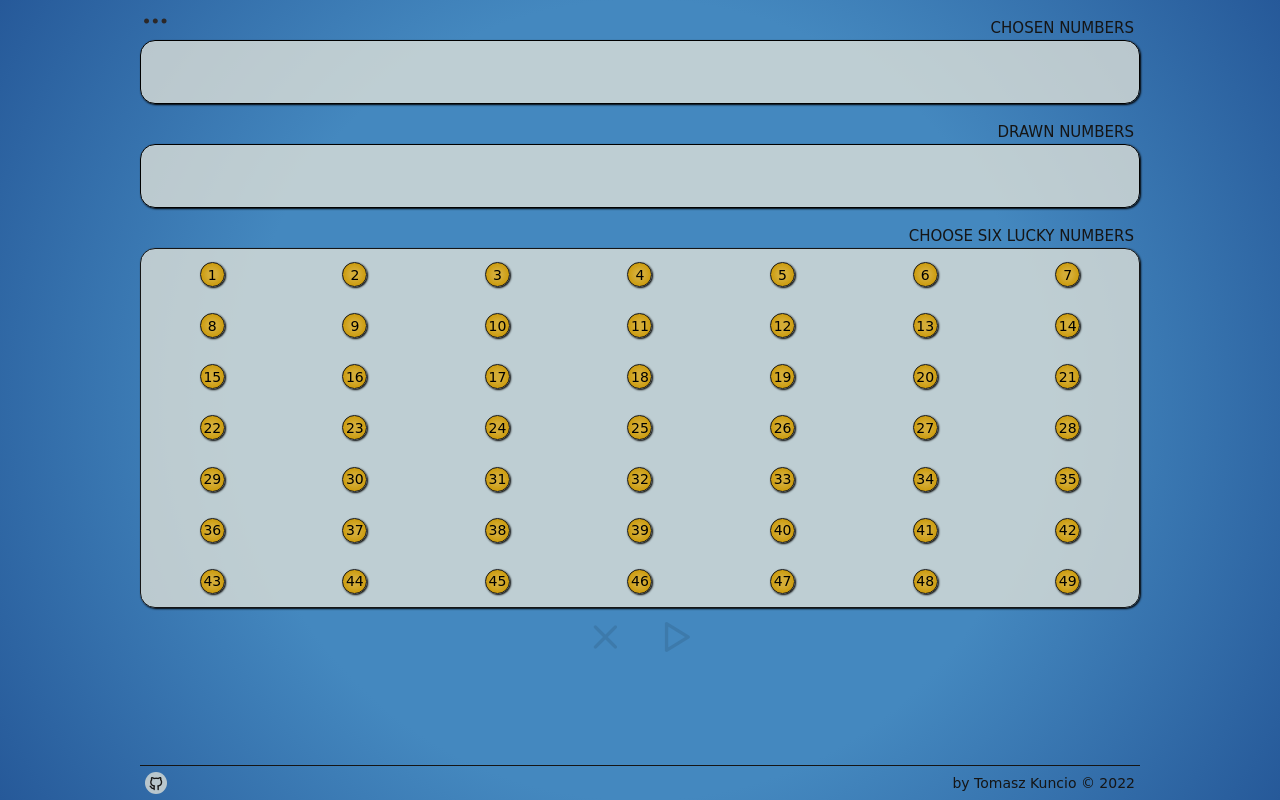
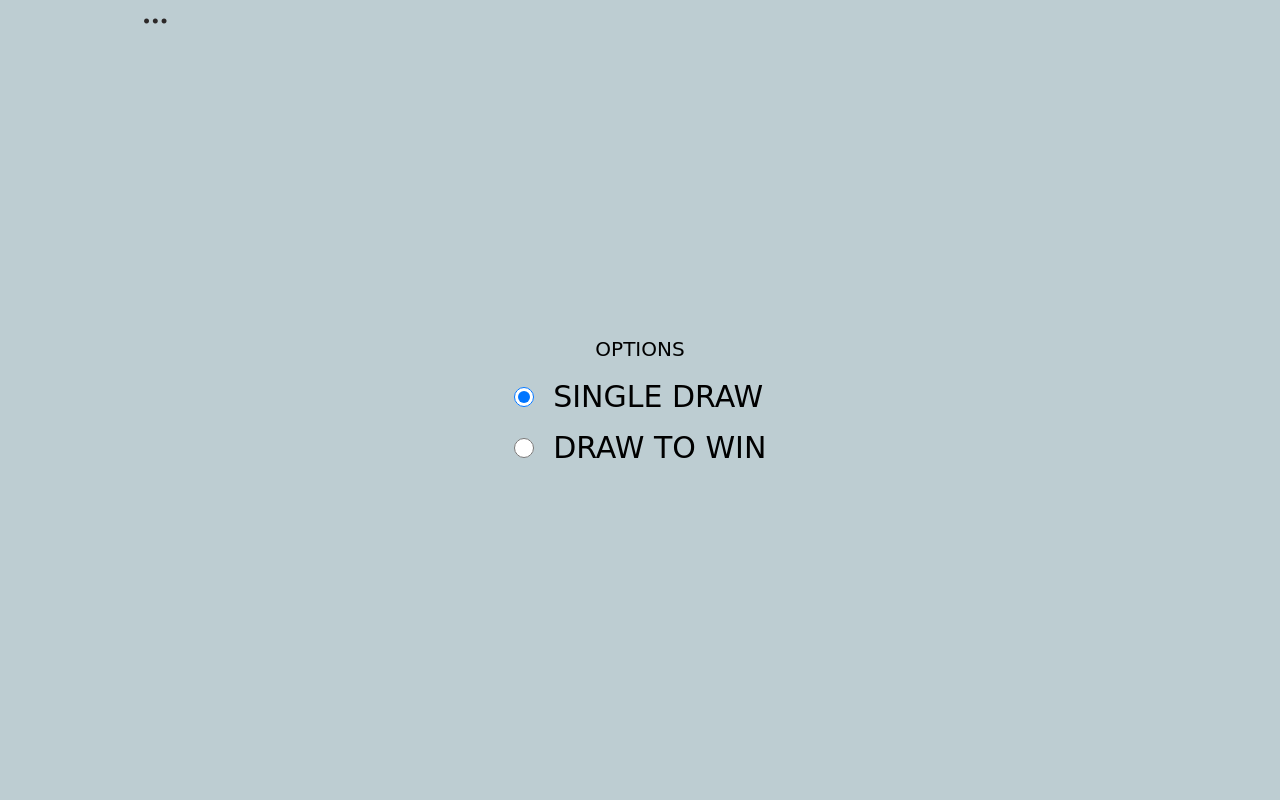
Before and after one commit to qntek/lottery, a plain HTML site: page index.html in a window 1280 px wide. Both pictures are taken after a click on the element 155 px from the left and 17 px from the top of the page. Drawn offline with nearby package versions, Linux system fonts and the light colour scheme; a web font is replaced by a local one.

Commit message:
Finished menu side bar.

```diff
--- a/index.html
+++ b/index.html
@@ -9,7 +9,7 @@
     <link rel="preconnect" href="https://fonts.gstatic.com" crossorigin>
     <link href="https://fonts.googleapis.com/css2?family=Rubik+Dirt&display=swap" rel="stylesheet">
     <link rel="stylesheet" href="https://cdn.jsdelivr.net/npm/@tabler/icons@latest/iconfont/tabler-icons.min.css">
-    <link rel="shortcut icon" href="./img/ico/favicon.ico" type="image/x-icon">
+    <link rel="shortcut icon" href="./img/ico/lottery_icon.ico" type="image/x-icon">
     <link rel="stylesheet" href="./css/style.css">
     <script src="./js/main.js" defer></script>
     <title>Lottery - lets play!</title>
@@ -189,11 +189,33 @@
             <div class="button__box_go"><i class="ti ti-player-play"></i></div>
         </div>
         <footer>
-            <div class="footer__logo_box"><a href="https://github.com/qntek" target="_blank"><i class="ti ti-brand-github"></i></a></div>
-            <p class="footer__text"><a href="mailto:tomasz.kuncio@gmail.com">by Tomasz Kuncio © <span id="year"></span></a>
+            <div class="footer__logo_box"><a href="https://github.com/qntek" target="_blank"><i
+                        class="ti ti-brand-github"></i></a></div>
+            <p class="footer__text"><a href="mailto:tomasz.kuncio@gmail.com">by Tomasz Kuncio © <span
+                        id="year"></span></a>
             </p>
         </footer>
     </div>
 
+    <nav>
+        <div class="nav__box">
+
+            <p class="nav__box_text">OPTIONS
+            </p>
+
+            <div class="nav__box_options">
+                <div class="nav__box_option">
+                    <input class="nav__box_option-btn" type="radio" name="option" value='1' id="opt_1" checked>
+                    <label for="opt_1">SINGLE DRAW</label>
+                </div>
+                <div class="nav__box_option">
+                    <input type="radio" name="option" value='2' id="opt_2">
+                    <label class="nav__box_option-btn" for="opt_2">DRAW TO WIN</label>
+                </div>
+            </div>
+
+        </div>
+    </nav>
+
 </body>
 </html>
--- a/js/main.js
+++ b/js/main.js
@@ -5,6 +5,9 @@ const drawnNumbers = [];
 const clearUserNumbersBtn = document.querySelector('.ti-x'); //btn to clear user and drawn numbers
 const playBtn = document.querySelector('.ti-player-play'); //btn to start the game
 const insertBox = document.querySelector('.input__box');
+const menuBtn = document.querySelector('.menu');
+const singleDrawOption = document.getElementById('opt_1');
+const drawToWinOption = document.getElementById('opt_2');
 
 footerYear.textContent = new Date().getFullYear();
 pickBallBox.addEventListener('click', (e) => {
@@ -15,6 +18,7 @@ clearUserNumbersBtn.addEventListener('click', () => {
 	userNumbers = [];
 	controlColorOfBtns();
 });
+menuBtn.addEventListener('click', toggleMenuNav);
 
 function handlePickedBall(e) {
 	let value = +e.target.textContent;
@@ -71,3 +75,12 @@ function clearInputBox() {
 	const inputBox = insertBox.querySelectorAll('.ball');
 	for (const number of inputBox) number.remove();
 }
+
+function toggleMenuNav() {
+	const navMenu = document.querySelector('.nav__box')
+	if (navMenu.classList.contains('nav__active')) {
+		navMenu.classList.remove('nav__active');
+	} else {
+		navMenu.classList.add('nav__active');
+	}
+}
--- a/sass/_colors.scss
+++ b/sass/_colors.scss
@@ -5,6 +5,7 @@ $light_gold: rgb(213, 173, 54);
 $dark_gold: rgb(202, 151, 3);
 $border_color: rgb(21, 21, 21);
 $btn_hover: rgb(116, 34, 34);
+$nav_bgc: rgba(189,205,210,1);
 
 $main_blue_gradient: radial-gradient(circle, rgba(68,136,191,1) 53%, rgba(38,89,153,1) 100%);
 // background: rgb(68,136,191);
--- a/sass/_reset.scss
+++ b/sass/_reset.scss
@@ -5,6 +5,14 @@
 	margin: 0;
 	padding: 0;
 }
+*:focus {
+	outline: 1px solid transparent;
+}
+*::selection {
+	color: black;
+	outline: 1px solid transparent;
+}
+
 html,
 body {
 	height: 100%;
--- a/sass/style.scss
+++ b/sass/style.scss
@@ -96,7 +96,8 @@ body {
 	align-items: center;
 	font-size: 4rem;
 	color: rgba(0, 0, 0, 0.1);
-	&_clear, &_go {
+	&_clear,
+	&_go {
 		cursor: pointer;
 	}
 }
@@ -119,7 +120,7 @@ footer {
 		align-items: center;
 		width: 22px;
 		height: 22px;
-		margin-left: 0.5rem;;
+		margin-left: 0.5rem;
 		border-radius: 50%;
 		background-color: $main_bgc;
 	}
@@ -135,3 +136,48 @@ footer {
 		font-size: 1.6rem;
 	}
 }
+
+.nav__box {
+	display: flex;
+	flex-direction: column;
+	align-items: center;
+	justify-content: center;
+	position: absolute;
+	top: 0;
+	left: -100%;
+	width: 100vw;
+	height: 100vh;
+	background-color: $nav_bgc;
+	z-index: 10;
+	transition: transform 0.3s linear;
+	&_text {
+		font-size: 2rem;
+		padding: 1rem;
+	}
+	&_options {
+		display: flex;
+		flex-direction: column;
+	}
+	&_option {
+		padding: 0.7rem;
+		font-size: 3rem;
+		border: 1px solid transparent;
+		transition: transform 0.15s;
+	}
+	&_option:hover,
+	&_option:focus {
+		transform: scale(1.05);
+	}
+	input {
+		width: 2rem;
+		height: 2rem;
+		margin-right: 1rem;
+		color: black;
+		appearance: radio;
+		user-select: none;
+	}
+
+}
+.nav__active {
+	transform: translateX(100%);
+}
```
Also changed, not shown: css/style.css, img/ico/lottery_icon.ico (added), 1 other file.
